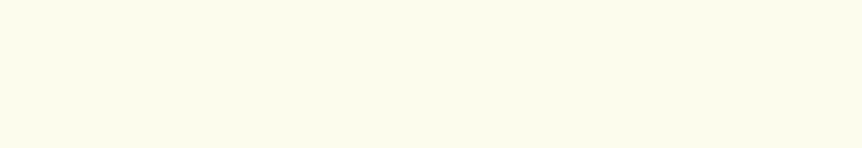
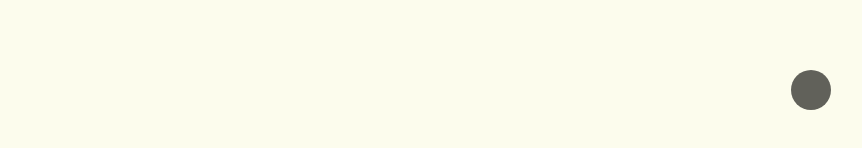
Before and after one commit to themixhelp/themixhelp.ovh, a Vue app: page / in a window 1280 px wide. Shown: the part 634-782 px from the top of the page, without its empty margins (393-1255 px from the left). Built offline with nearby package versions, Linux system fonts and the light colour scheme.

Commit message:
add appearance handling

```diff
--- /dev/null
+++ b/src/components/AppearanceSwitcher.vue
@@ -0,0 +1,43 @@
+<script setup>
+	import { computed } from 'vue'
+	import { appearanceHandler } from '@/handlers/appearanceHandler.js'
+
+	const THEME = computed(() => {
+		return appearanceHandler.getState() === '0' ? 'darkmode' : 'lightmode'
+	})
+</script>
+
+<template>
+	<section class="appearance-switcher-wrapper">
+		<span @click="appearanceHandler.toggleAppearance()" class="switcher" :class="THEME"></span>
+	</section>
+</template>
+
+<style lang="scss" scoped>
+	@use '@/styles/variables.scss' as *;
+	@use '@/styles/utils.scss';
+
+	.appearance-switcher-wrapper {
+		.switcher {
+			width: 2.5rem;
+			height: 2.5rem;
+
+			position: absolute;
+			bottom: 0;
+			right: 0;
+
+			margin: 2em;
+
+			opacity: 0.7;
+			border-radius: 3rem;
+
+			transition: color 300ms, background 300ms, opacity 300ms;
+
+			cursor: pointer;
+
+			&:hover {
+				opacity: 1;
+			}
+		}
+	}
+</style>
--- a/src/handlers/appearanceHandler.js
+++ b/src/handlers/appearanceHandler.js
@@ -1,28 +1,33 @@
+import { ref } from 'vue'
+
 const appearanceHandler = {
 	ROOT_ELEMENT: document.querySelector('#app'),
 	CSS_SELECTOR: 'darkmode',
 
-	CURRENT_STATE: localStorage.getItem('darkmode') ? localStorage.getItem('darkmode') : '0',
+	CURRENT_STATE: ref(localStorage.getItem('darkmode') ? localStorage.getItem('darkmode') : '0'),
 
 	init() {
-		if (this.CURRENT_STATE === '1') {
+		if (this.CURRENT_STATE.value === '1') {
 			this.ROOT_ELEMENT.classList.toggle(this.CSS_SELECTOR)
 		}
 	},
 
 	toggleAppearance() {
 		this.ROOT_ELEMENT.classList.toggle(this.CSS_SELECTOR)
-		this.ROOT_ELEMENT.classList.add('darkmode-smooth')
+		this.ROOT_ELEMENT.classList.add('smooth')
 
 		this.toggleState()
 		this.saveState()
 	},
 
+	getState() {
+		return this.CURRENT_STATE.value
+	},
 	toggleState() {
-		this.CURRENT_STATE === '0' ? (this.CURRENT_STATE = '1') : (this.CURRENT_STATE = '0')
+		this.CURRENT_STATE.value === '0' ? (this.CURRENT_STATE.value = '1') : (this.CURRENT_STATE.value = '0')
 	},
 	saveState() {
-		localStorage.setItem('darkmode', this.CURRENT_STATE)
+		localStorage.setItem('darkmode', this.CURRENT_STATE.value)
 	},
 }
 
--- a/src/styles/sections.scss
+++ b/src/styles/sections.scss
@@ -1,6 +1,8 @@
 @use '@/styles/variables.scss' as *;
 @use '@/styles/utils.scss';
 
+// prettier-ignore
+
 .about-me-wrapper, .contact-wrapper {
-    padding: 1em;
+	padding: 1em;
 }
--- a/src/styles/utils.scss
+++ b/src/styles/utils.scss
@@ -9,7 +9,11 @@ a {
 	color: $light;
 	background: $dark;
 }
+.lightmode {
+	color: $dark;
+	background: $light;
+}
 
-.darkmode-smooth {
+.smooth {
 	transition: color 300ms, background 300ms;
 }
--- a/src/views/Home.vue
+++ b/src/views/Home.vue
@@ -1,5 +1,6 @@
 <script setup>
 	import Navbar from '@/components/Navbar.vue'
+	import AppearanceSwitcher from '@/components/AppearanceSwitcher.vue'
 	import { randomHighlightColor } from '@/utlis/randomHighlightColor.js'
 
 	const THEME_COLOR = randomHighlightColor.getThemeColor()
@@ -10,6 +11,7 @@
 		<h1>themixhelp<span class="highlight">.</span></h1>
 
 		<Navbar />
+		<AppearanceSwitcher />
 	</section>
 </template>
 
```
